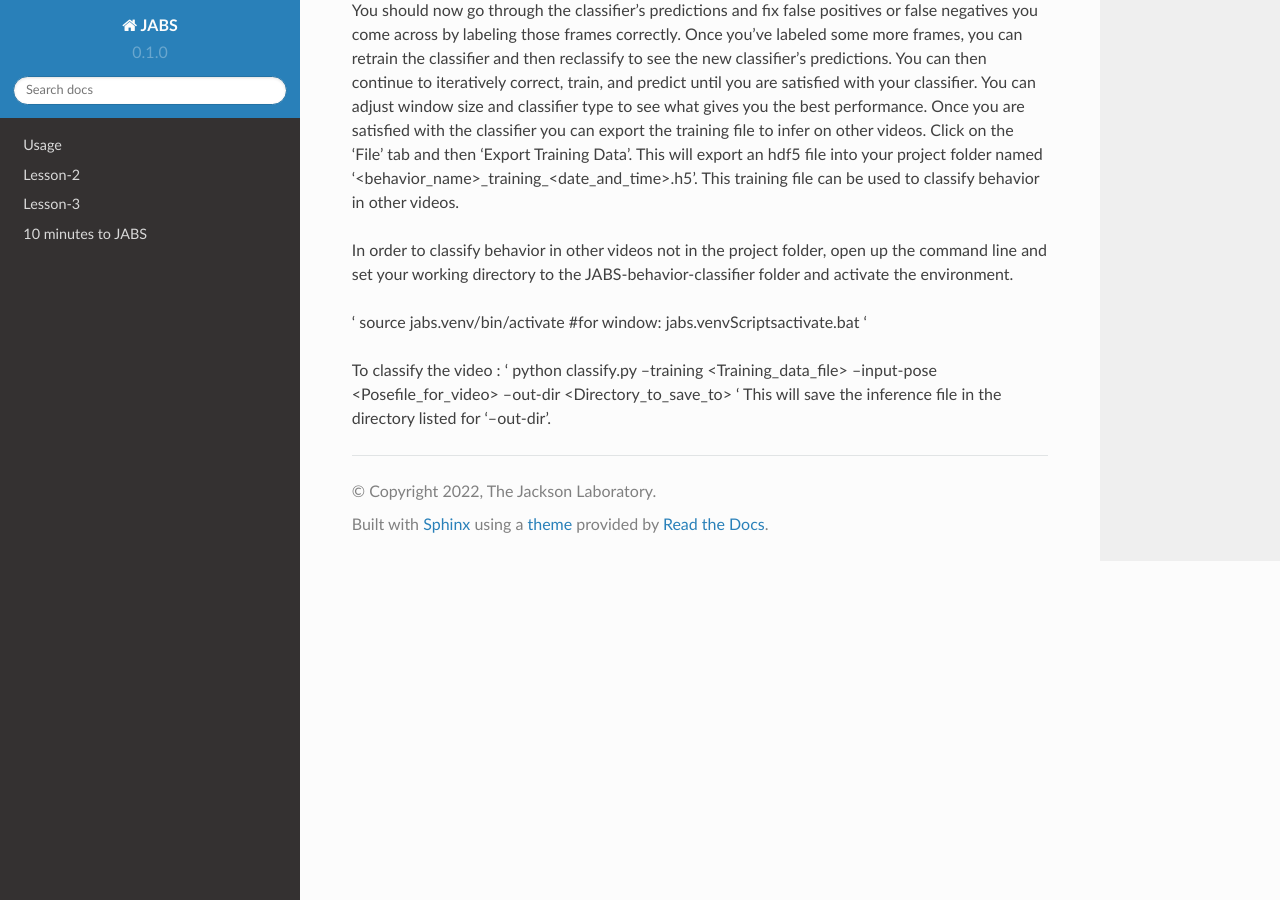
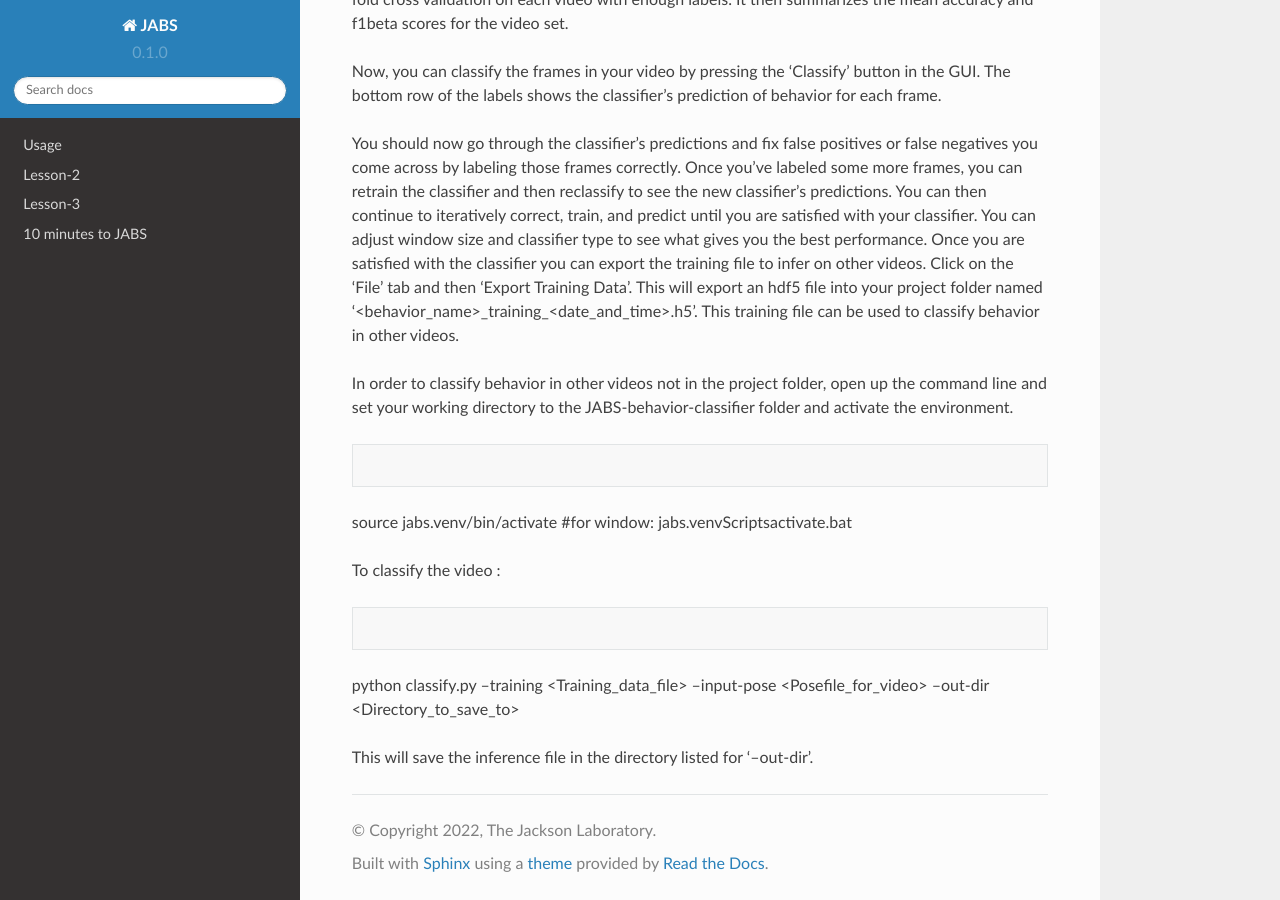
Before and after one commit to KumarLabJax/JABS-behavior-classifier, a Sphinx documentation site: the page built from docs/source/Classifier_training.rst, in a window 1280 px wide and 900 px high, scrolled down 1844 px. Built offline with Sphinx 7.4.7 and the Read the Docs theme 2.0.0, drawn with Linux system fonts in a browser that asks for light colours; some of the changed text lies outside the part shown.

Commit message:
Update Classifier_training.rst

```diff
--- a/docs/source/Classifier_training.rst
+++ b/docs/source/Classifier_training.rst
@@ -1,17 +1,17 @@
 Once the JABS environment is activated, prepare your project folder. The folder should contain the videos for labeling and the corresponding pose file for each video.
 Once prepared, you may either proceed to open the JABS GUI or initialize the project folder prior to working using initialize_project.py.
 
-'
+.. code-block::
 python initialize_project.py <project_dir>
-'
+
 
 This will generate the JABS features for the project for the default window size of 5. The argument ‘-w’ can be used to set the initial window size for feature generation.
 
 Once this has run, you can open the JABS GUI with the command:
 
-'
+.. code-block::
 python app.py
-'
+
 
 Click the ‘File’ tab and select ‘Open Project’ and open your project folder. This will load the videos and prompt you to enter the name of the behavior you want to label. (You will be able to add multiple other behaviors for labeling as desired.)
 On the left hand panel are the project videos. You can select the video to label by clicking on it. If the video has multiple mice, you can select the mouse identity to label using the dropdown menu for Subject Identity on the right hand of the GUI.
@@ -49,14 +49,15 @@
 
 In order to classify behavior in other videos not in the project folder, open up the command line and set your working directory to the JABS-behavior-classifier folder and activate the environment.
 
-'
+.. code-block::
 source jabs.venv/bin/activate
 #for window:
 jabs.venv\Scripts\activate.bat
-'
+
 
 To classify the video :
-'
+
+.. code-block::
 python classify.py --training <Training_data_file> --input-pose <Posefile_for_video> --out-dir <Directory_to_save_to>
-'
+
 This will save the inference file in the directory listed for ‘--out-dir’.
```
